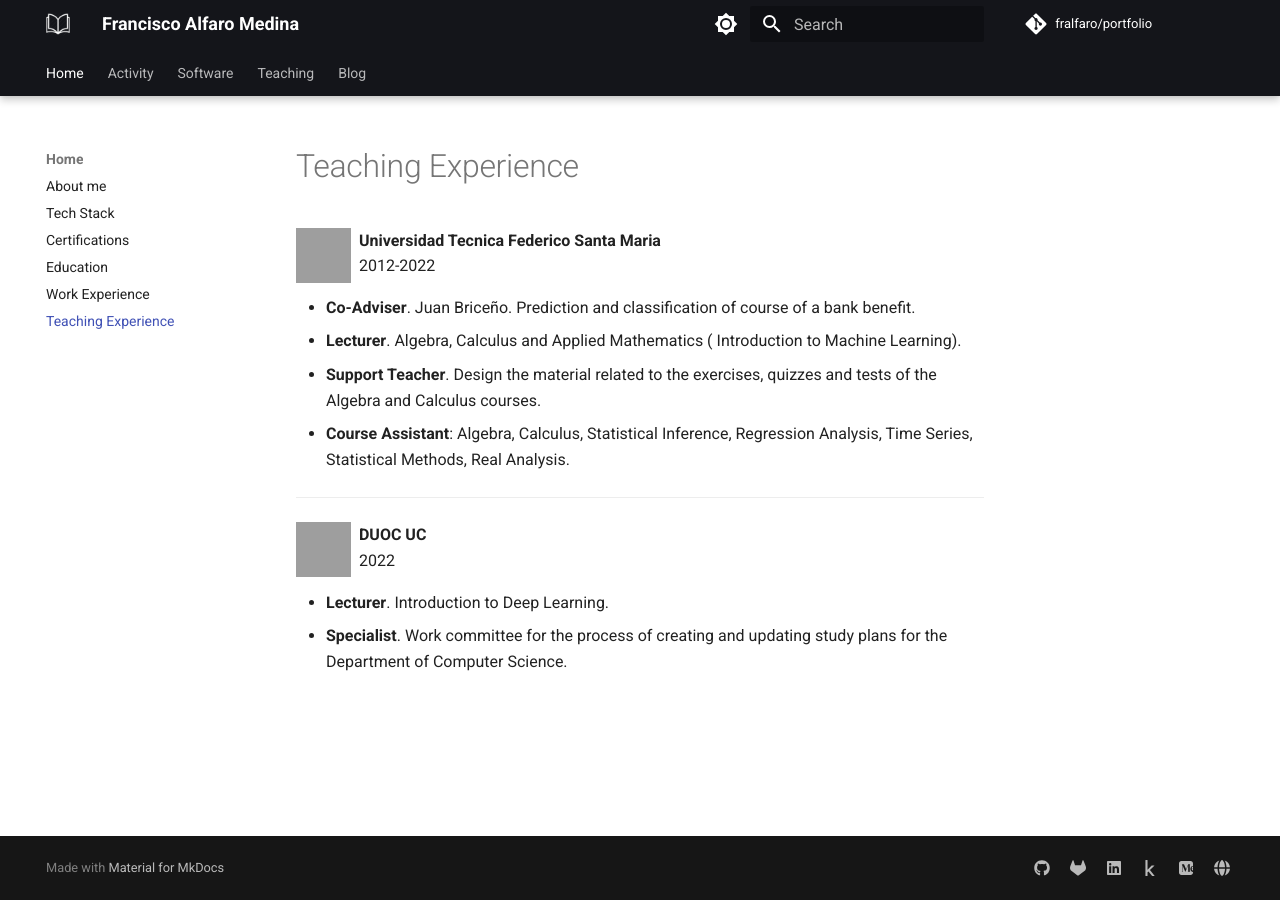
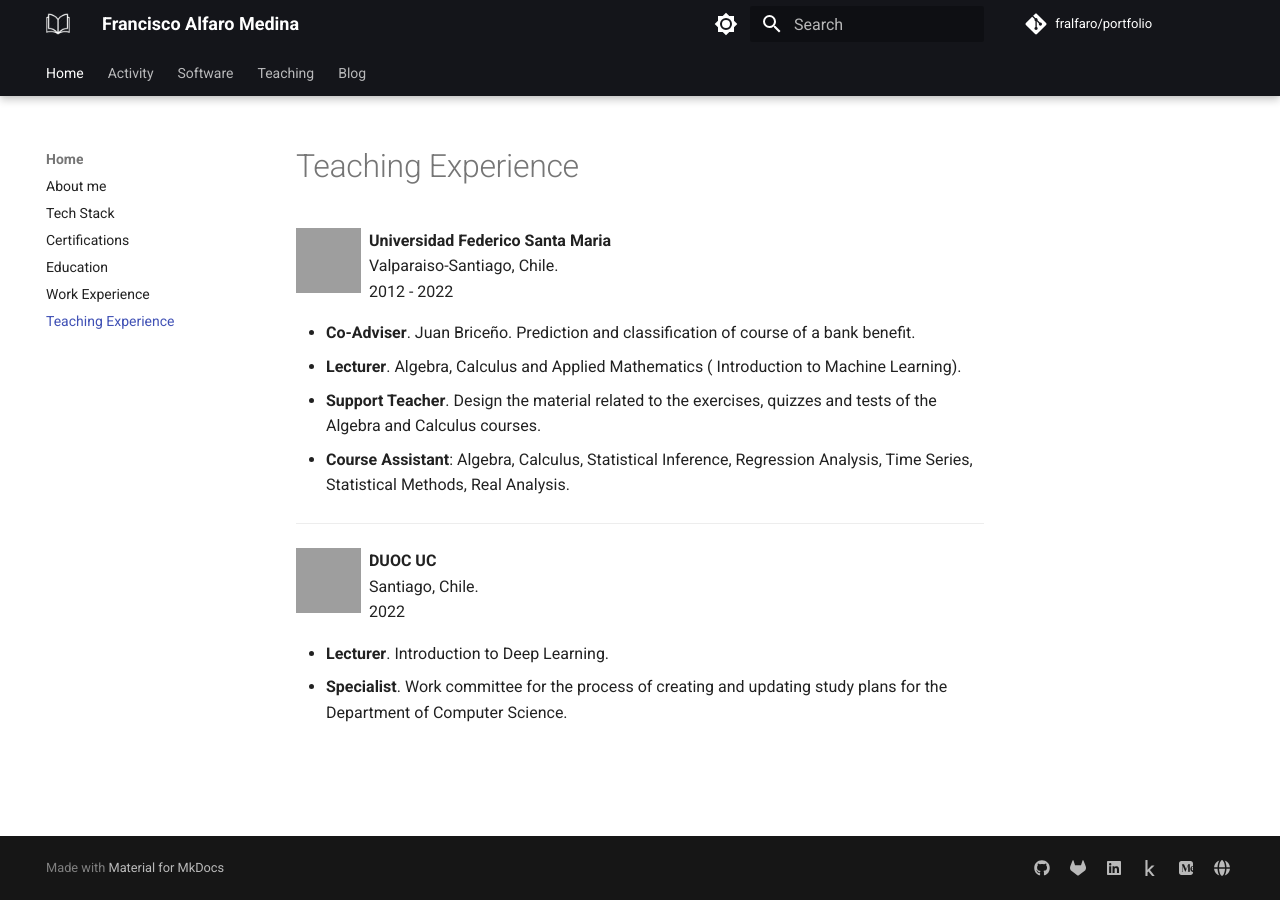
Before and after one commit to fralfaro/portfolio, an MkDocs documentation site: the page built from docs/about_me/teaching_exp.md, in a window 1280 px wide. Built offline with MkDocs 1.6.1 and Material for MkDocs 9.7.7, drawn with Linux system fonts in a browser that asks for light colours; comment, search, counter and statistics services are not loaded; grey boxes are pictures that could not be loaded.

Commit message:
update v1.43

```diff
--- a/docs/about_me/teaching_exp.md
+++ b/docs/about_me/teaching_exp.md
@@ -1,11 +1,12 @@
 # Teaching Experience
 
 <p>
-<img src="https://upload.wikimedia.org/wikipedia/commons/thumb/2/26/Logo-usm-svg.svg/1200px-Logo-usm-svg.svg.png" alt="Smiley face image"
-style="float:left; width:55px; height:55px;">
+<img src="https://upload.wikimedia.org/wikipedia/commons/4/47/Logo_UTFSM.png" alt="Smiley face image"
+style="float:left; width:65px; height:65px;">
 <span style="vertical-align:bottom">
-&nbsp <strong> Universidad Tecnica Federico Santa Maria</strong> <br>
-&nbsp  2012-2022
+&nbsp <strong> Universidad Federico Santa Maria</strong> <br>
+&nbsp Valparaiso-Santiago, Chile. <br>
+&nbsp 2012 - 2022
 </span>
 </p>
 
@@ -18,10 +19,11 @@ Analysis, Time Series, Statistical Methods, Real Analysis.
 <hr size="30">
 <p>
 <img src="https://upload.wikimedia.org/wikipedia/commons/thumb/8/84/Escudo_de_la_Pontificia_Universidad_Cat%C3%B3lica_de_Chile.svg/1526px-Escudo_de_la_Pontificia_Universidad_Cat%C3%B3lica_de_Chile.svg.png" alt="Smiley face image"
-style="float:left; width:55px; height:55px;">
+style="float:left; width:65px; height:65px;">
 <span style="vertical-align:bottom">
 &nbsp <strong> DUOC UC</strong> <br>
-&nbsp  2022
+&nbsp Santiago, Chile. <br>
+&nbsp 2022
 </span>
 </p>
 
```
Also changed, not shown: docs/about_me/work_exp.md (+1 -1 lines), docs/index.md (+5 -5 lines).
